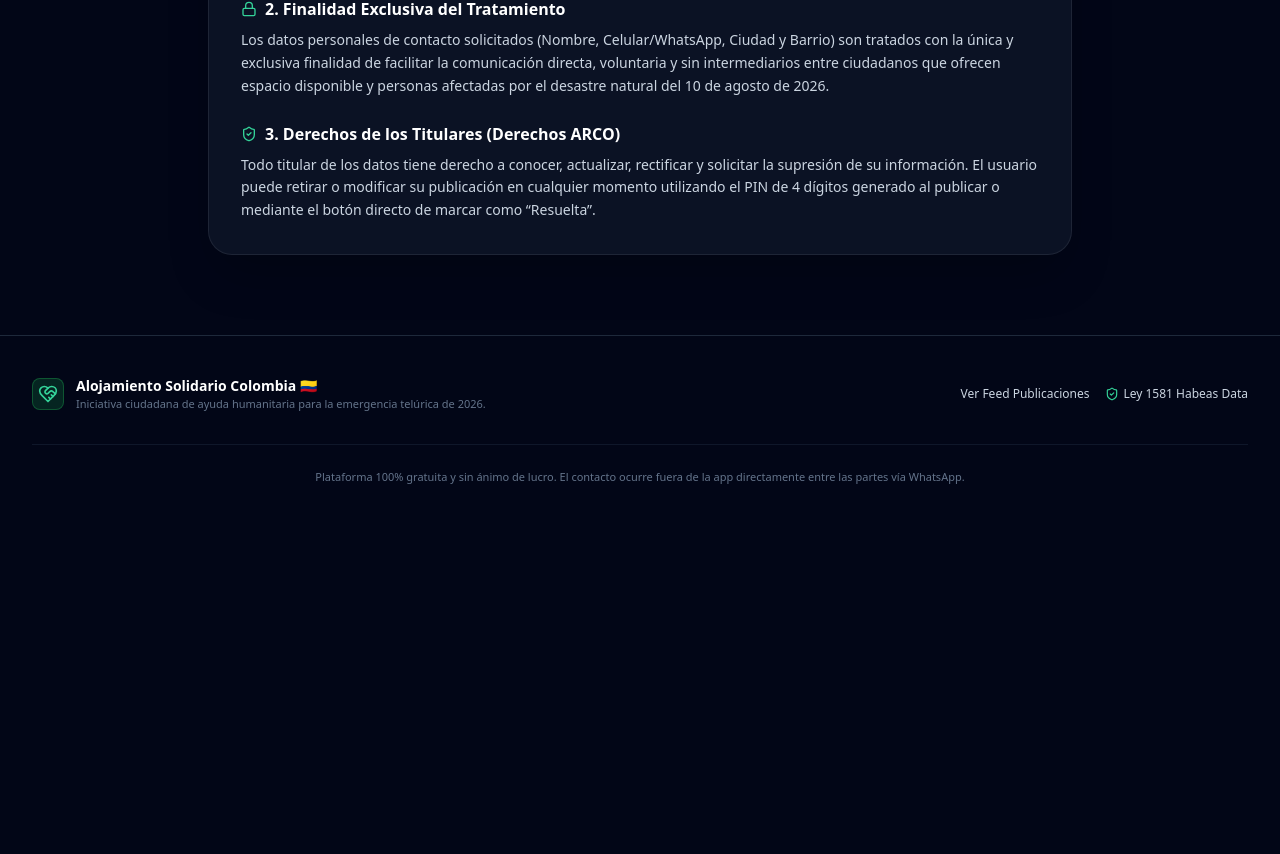
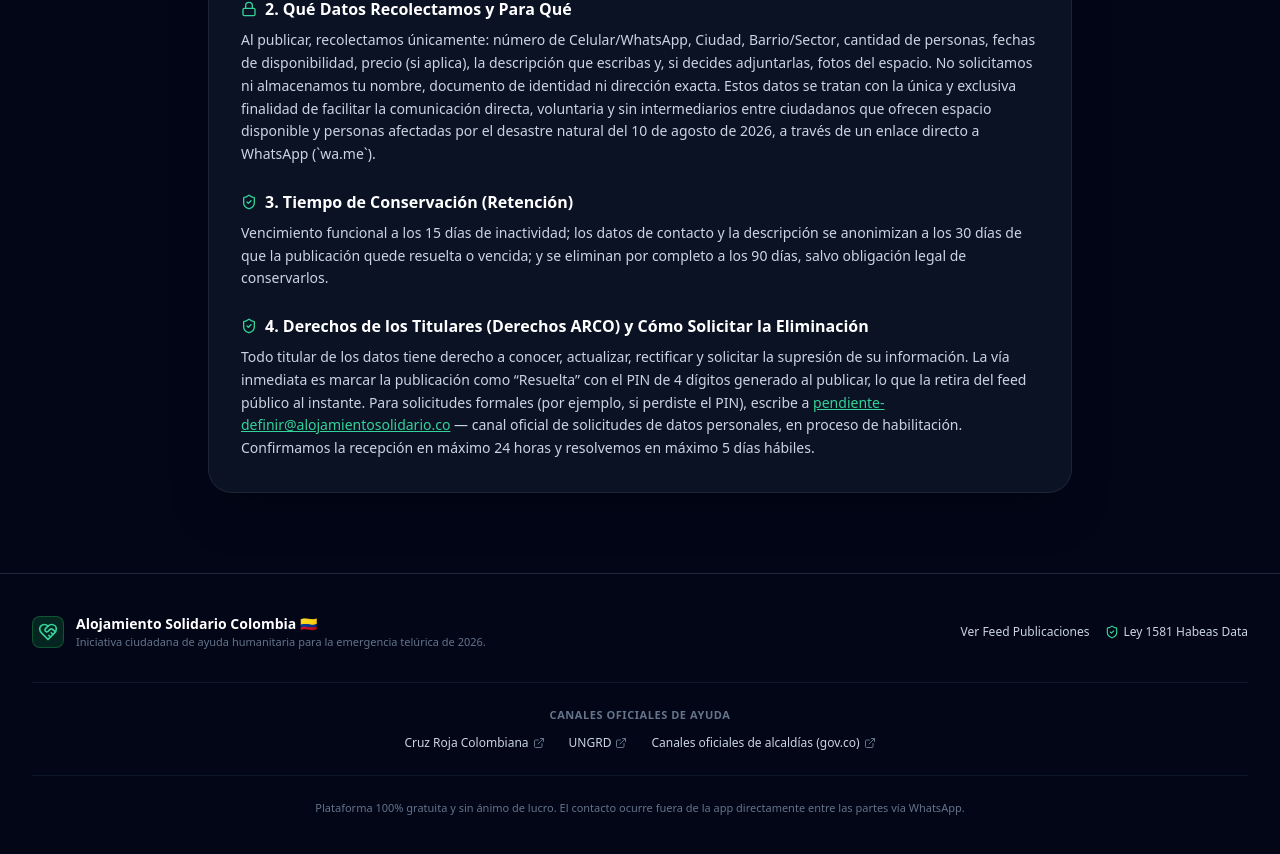
Before and after one commit to andresinho77/website-proyecto-colombia, a Next.js app: page /terminos-y-privacidad in a window 1280 px wide. Shown: the part 420-1274 px from the top of the page. Before the commit the page ends 945 px from the top, so only its background shows below. Built offline with nearby package versions, Linux system fonts and the light colour scheme.

Commit message:
feat: update privacy policies and data handling across components; enhance user safety warnings

```diff
--- a/app/terminos-y-privacidad/page.tsx
+++ b/app/terminos-y-privacidad/page.tsx
@@ -47,20 +47,34 @@ export default function TerminosYPrivacidadPage() {
               <section className="space-y-2">
                 <h2 className="text-base font-bold text-white flex items-center gap-2">
                   <Lock className="w-4 h-4 text-emerald-400" />
-                  2. Finalidad Exclusiva del Tratamiento
+                  2. Qué Datos Recolectamos y Para Qué
                 </h2>
                 <p>
-                  Los datos personales de contacto solicitados (Nombre, Celular/WhatsApp, Ciudad y Barrio) son tratados con la <strong>única y exclusiva finalidad</strong> de facilitar la comunicación directa, voluntaria y sin intermediarios entre ciudadanos que ofrecen espacio disponible y personas afectadas por el desastre natural del 10 de agosto de 2026.
+                  Al publicar, recolectamos únicamente: número de <strong>Celular/WhatsApp</strong>, <strong>Ciudad</strong>, <strong>Barrio/Sector</strong>, cantidad de personas, fechas de disponibilidad, precio (si aplica), la descripción que escribas y, si decides adjuntarlas, fotos del espacio. No solicitamos ni almacenamos tu nombre, documento de identidad ni dirección exacta. Estos datos se tratan con la <strong>única y exclusiva finalidad</strong> de facilitar la comunicación directa, voluntaria y sin intermediarios entre ciudadanos que ofrecen espacio disponible y personas afectadas por el desastre natural del 10 de agosto de 2026, a través de un enlace directo a WhatsApp (`wa.me`).
                 </p>
               </section>
 
               <section className="space-y-2">
                 <h2 className="text-base font-bold text-white flex items-center gap-2">
                   <ShieldCheck className="w-4 h-4 text-emerald-400" />
-                  3. Derechos de los Titulares (Derechos ARCO)
+                  3. Tiempo de Conservación (Retención)
                 </h2>
                 <p>
-                  Todo titular de los datos tiene derecho a conocer, actualizar, rectificar y solicitar la supresión de su información. El usuario puede retirar o modificar su publicación en cualquier momento utilizando el PIN de 4 dígitos generado al publicar o mediante el botón directo de marcar como &ldquo;Resuelta&rdquo;.
+                  Vencimiento funcional a los <strong>15 días</strong> de inactividad; los datos de contacto y la descripción se <strong>anonimizan a los 30 días</strong> de que la publicación quede resuelta o vencida; y se <strong>eliminan por completo a los 90 días</strong>, salvo obligación legal de conservarlos.
+                </p>
+              </section>
+
+              <section className="space-y-2">
+                <h2 className="text-base font-bold text-white flex items-center gap-2">
+                  <ShieldCheck className="w-4 h-4 text-emerald-400" />
+                  4. Derechos de los Titulares (Derechos ARCO) y Cómo Solicitar la Eliminación
+                </h2>
+                <p>
+                  Todo titular de los datos tiene derecho a conocer, actualizar, rectificar y solicitar la supresión de su información. La vía inmediata es marcar la publicación como &ldquo;Resuelta&rdquo; con el PIN de 4 dígitos generado al publicar, lo que la retira del feed público al instante. Para solicitudes formales (por ejemplo, si perdiste el PIN), escribe a{' '}
+                  <a href="mailto:pendiente-definir@alojamientosolidario.co" className="text-emerald-400 underline">
+                    pendiente-definir@alojamientosolidario.co
+                  </a>{' '}
+                  — canal oficial de solicitudes de datos personales, en proceso de habilitación. Confirmamos la recepción en máximo 24 horas y resolvemos en máximo 5 días hábiles.
                 </p>
               </section>
             </div>
--- a/components/Footer.tsx
+++ b/components/Footer.tsx
@@ -2,11 +2,17 @@
 
 import React from 'react';
 import Link from 'next/link';
-import { HeartHandshake, ShieldCheck } from 'lucide-react';
+import { HeartHandshake, ShieldCheck, ExternalLink } from 'lucide-react';
 
 interface FooterProps {
   onOpenPrivacy?: () => void;
 }
+
+const OFFICIAL_CHANNELS = [
+  { label: 'Cruz Roja Colombiana', href: 'https://www.cruzrojacolombiana.org/' },
+  { label: 'UNGRD', href: 'https://www.gestiondelriesgo.gov.co/' },
+  { label: 'Canales oficiales de alcaldías (gov.co)', href: 'https://www.gov.co/' },
+];
 
 export const Footer: React.FC<FooterProps> = ({ onOpenPrivacy }) => {
   return (
@@ -49,7 +55,28 @@ export const Footer: React.FC<FooterProps> = ({ onOpenPrivacy }) => {
           </div>
         </div>
 
-        <div className="mt-8 pt-6 border-t border-slate-900 text-center text-slate-500 text-[11px] font-light">
+        <div className="mt-8 pt-6 border-t border-slate-900">
+          <span className="block text-center text-slate-500 text-[11px] font-semibold uppercase tracking-wider mb-3">
+            Canales oficiales de ayuda
+          </span>
+          <div className="flex flex-wrap items-center justify-center gap-x-6 gap-y-2 text-slate-300 font-medium">
+            {OFFICIAL_CHANNELS.map((channel) => (
+              <a
+                key={channel.href}
+                href={channel.href}
+                target="_blank"
+                rel="noopener noreferrer"
+                aria-label={`${channel.label} (sitio externo, se abre en una pestaña nueva)`}
+                className="hover:text-emerald-400 transition-colors flex items-center gap-1"
+              >
+                {channel.label}
+                <ExternalLink className="w-3 h-3 text-slate-500" />
+              </a>
+            ))}
+          </div>
+        </div>
+
+        <div className="mt-6 pt-6 border-t border-slate-900 text-center text-slate-500 text-[11px] font-light">
           Plataforma 100% gratuita y sin ánimo de lucro. El contacto ocurre fuera de la app directamente entre las partes vía WhatsApp.
         </div>
       </div>
--- a/components/ListingCard.tsx
+++ b/components/ListingCard.tsx
@@ -13,6 +13,7 @@ import {
   ChevronLeft,
   ChevronRight,
   Sparkles,
+  ShieldAlert,
 } from 'lucide-react';
 import { Listing } from '../lib/types';
 import { reportListing, resolveListing } from '../lib/api';
@@ -197,6 +198,10 @@ export const ListingCard: React.FC<ListingCardProps> = ({
           <MessageSquare className="w-4 h-4" />
           Contactar por WhatsApp (+57)
         </a>
+        <p className="flex items-center justify-center gap-1 text-[10px] text-slate-500">
+          <ShieldAlert className="w-3 h-3 text-amber-500 flex-shrink-0" />
+          Nunca compartas datos bancarios ni pagues por adelantado.
+        </p>
 
         {/* Secondary Utility Buttons */}
         <div className="flex items-center justify-between gap-2 pt-1">
--- a/components/PrivacyPolicyModal.tsx
+++ b/components/PrivacyPolicyModal.tsx
@@ -40,28 +40,39 @@ export const PrivacyPolicyModal: React.FC<PrivacyPolicyModalProps> = ({
 
         <div className="space-y-4 text-xs leading-relaxed text-slate-300 max-h-96 overflow-y-auto pr-2">
           <section>
-            <h3 className="font-bold text-white text-sm mb-1">1. Objeto y Finalidad</h3>
+            <h3 className="font-bold text-white text-sm mb-1">1. Qué datos recolectamos</h3>
             <p>
-              La plataforma pública <strong>Alojamiento Solidario Colombia</strong> recolecta y trata datos personales de contacto (Nombre, Celular/WhatsApp, Ciudad y Barrio) con la <strong>única y exclusiva finalidad</strong> de conectar a personas damnificadas por el terremoto del 10 de agosto de 2026 con voluntarios o ciudadanos que ofrecen alojamiento temporal de emergencia.
+              Al publicar, la plataforma pública <strong>Alojamiento Solidario Colombia</strong> recolecta únicamente: número de <strong>Celular/WhatsApp</strong>, <strong>Ciudad</strong>, <strong>Barrio/Sector</strong>, cantidad de personas, fechas de disponibilidad, precio (si aplica), la descripción que escribas y, si decides adjuntarlas, fotos del espacio. No solicitamos ni almacenamos tu nombre, documento de identidad ni dirección exacta.
             </p>
           </section>
 
           <section>
-            <h3 className="font-bold text-white text-sm mb-1">2. Consentimiento Informado</h3>
+            <h3 className="font-bold text-white text-sm mb-1">2. Para qué se usan</h3>
             <p>
-              Al publicar en la plataforma, el usuario otorga su autorización previa, expresa e informada para que sus datos de contacto sean publicados en el feed abierto de la web y accesibles mediante enlaces directos a WhatsApp (`wa.me`).
+              Estos datos se usan con la <strong>única y exclusiva finalidad</strong> de conectar directamente, por WhatsApp, a personas damnificadas por el terremoto del 10 de agosto de 2026 con voluntarios o ciudadanos que ofrecen alojamiento temporal de emergencia. Al publicar, autorizas que tu número y los demás datos de la publicación sean visibles en el feed abierto de la web y accesibles mediante el enlace directo a WhatsApp (`wa.me`).
             </p>
           </section>
 
           <section>
-            <h3 className="font-bold text-white text-sm mb-1">3. Derechos ARCO</h3>
+            <h3 className="font-bold text-white text-sm mb-1">3. Cuánto tiempo se conservan</h3>
             <p>
-              Conforme a la Ley 1581 de 2012, el titular de los datos tiene derecho a conocer, actualizar, rectificar y suprimir sus datos en cualquier momento. El autor puede suprimir o marcar como &ldquo;Resuelta&rdquo; su publicación de forma inmediata utilizando el PIN de 4 dígitos generado o el botón de supresión directa.
+              Vencimiento funcional a los <strong>15 días</strong> de inactividad; los datos de contacto y la descripción se <strong>anonimizan a los 30 días</strong> de que la publicación quede resuelta o vencida; y se <strong>eliminan por completo a los 90 días</strong>, salvo obligación legal de conservarlos.
             </p>
           </section>
 
           <section>
-            <h3 className="font-bold text-white text-sm mb-1">4. Seguridad y No Comercialización</h3>
+            <h3 className="font-bold text-white text-sm mb-1">4. Derechos ARCO y cómo eliminar tus datos</h3>
+            <p>
+              Conforme a la Ley 1581 de 2012, el titular de los datos tiene derecho a conocer, actualizar, rectificar y suprimir sus datos en cualquier momento. La vía inmediata es marcar la publicación como &ldquo;Resuelta&rdquo; con el PIN de 4 dígitos que recibiste al publicar, lo que la retira del feed público al instante. Para solicitudes formales (por ejemplo, si perdiste el PIN), escribe a{' '}
+              <a href="mailto:pendiente-definir@alojamientosolidario.co" className="text-emerald-400 underline">
+                pendiente-definir@alojamientosolidario.co
+              </a>{' '}
+              — canal oficial de solicitudes de datos personales, en proceso de habilitación. Confirmamos la recepción en máximo 24 horas y resolvemos en máximo 5 días hábiles.
+            </p>
+          </section>
+
+          <section>
+            <h3 className="font-bold text-white text-sm mb-1">5. Seguridad y No Comercialización</h3>
             <p>
               Los datos recolectados no serán bajo ninguna circunstancia cedidos, comercializados ni utilizados para fines publicitarios o lucrativos.
             </p>
--- a/components/PublishModal.tsx
+++ b/components/PublishModal.tsx
@@ -1,7 +1,7 @@
 "use client";
 
 import React, { useState, useEffect } from 'react';
-import { X, Send, ShieldCheck, AlertCircle, Home, Heart } from 'lucide-react';
+import { X, Send, ShieldAlert, AlertCircle, Home, Heart } from 'lucide-react';
 import { ListingType, Listing } from '../lib/types';
 import { createListing } from '../lib/api';
 import { saveMyListing } from '../lib/localStorage';
@@ -157,6 +157,14 @@ export const PublishModal: React.FC<PublishModalProps> = ({
           <h2 className="text-2xl font-bold text-white">
             {tipo === 'ofrezco' ? 'Ofrecer Alojamiento 🏡' : 'Solicitar Alojamiento 🆘'}
           </h2>
+        </div>
+
+        {/* Mandatory anti-fraud warning (docs/SAFETY.md) */}
+        <div className="mb-4 p-3 rounded-xl bg-amber-950/60 border border-amber-700/60 text-amber-200 text-xs flex items-start gap-2">
+          <ShieldAlert className="w-4 h-4 flex-shrink-0 mt-0.5 text-amber-400" />
+          <span>
+            <strong>Advertencia de seguridad:</strong> Nunca compartas datos bancarios ni realices pagos por adelantado a través de este sitio.
+          </span>
         </div>
 
         <form onSubmit={handleSubmit} className="space-y-4">
```
Also changed, not shown: .wolf/anatomy.md, .wolf/cerebrum.md, 1 other file (tests, documents, lock files or other folders).
